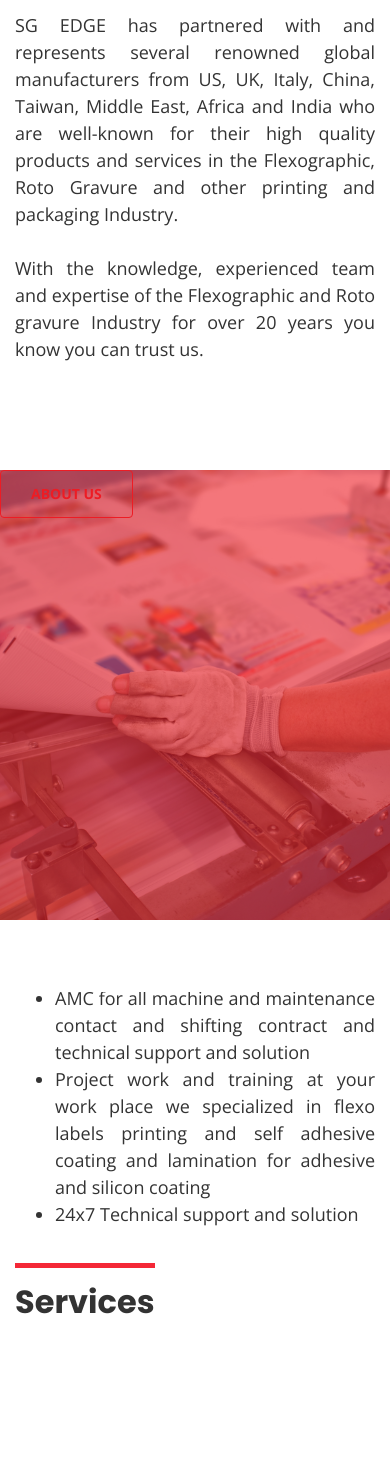
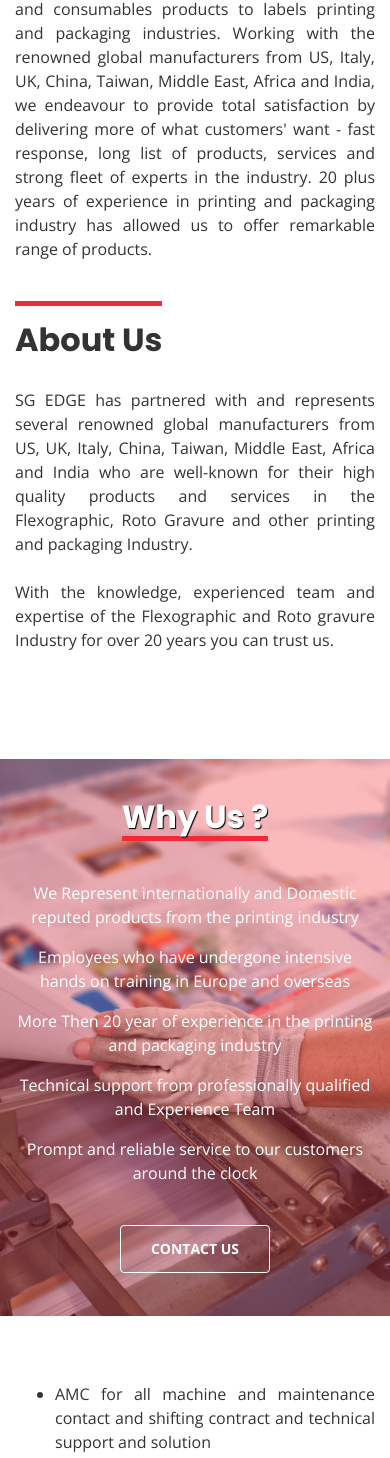
Before and after one commit to sushmitg/sgedge, a website: page app/index.html in a window 390 px wide. Shown: the part 542-2000 px from the top of the page. Before the commit the page ends 1970 px from the top, so only its background shows below. Drawn offline with nearby package versions, Linux system fonts and the light colour scheme.

Commit message:
Footer Parallax + mobile nav fix

```diff
--- a/app/assets/css/base/_btn.css
+++ b/app/assets/css/base/_btn.css
@@ -14,12 +14,16 @@
   cursor: pointer;
   z-index: 0;
 
-  &:hover {
+  &--white {
+    border-color: #fff;
+  }
+
+  &:hover, &--white {
     color: #fff;
   }
 
-  &:before, &:after {
-    background-color: #ed1c24;
+  &--white:hover {
+    color: #ed1c24;
   }
 
   &:before {
@@ -42,6 +46,10 @@
     transition-timing-function: ease-out;
   }
 
+  &--white:before, &--white:after, &--white span:before, &--white span:after {
+    background-color: #fff;
+  }
+
   & span:before, & span:after {
   top: auto;
   bottom: 0;
@@ -59,4 +67,8 @@
     height: 100%;
     transition-timing-function: cubic-bezier(0.52, 1.64, 0.37, 0.66);
   }
+
+  &--animated {
+    animation: 2500ms ease-in-out 0s normal both 1 running bounceInUp;
+  }
 }
--- a/app/assets/css/modules/_brand-logo.css
+++ b/app/assets/css/modules/_brand-logo.css
@@ -1,12 +1,14 @@
 .brand-logo {
   width: 100px;
   position: absolute;
-  padding: 7px 5px;
+  padding-top: 7px;
   transform-origin: 0 0;
   transition: all 0.5s;
+
   @mixin tablet-portrait-up {
     width: 200px;
   }
+
   @mixin tablet-portrait-up{
     &__shrink {
       transform: scale(0.6);
--- /dev/null
+++ b/app/assets/css/modules/_footer.css
@@ -0,0 +1,7 @@
+footer {
+  left: 0;
+  right: 0;
+  bottom: 0;
+  z-index: -999;
+  position: fixed;
+}
--- a/app/assets/css/modules/_heading.css
+++ b/app/assets/css/modules/_heading.css
@@ -21,4 +21,12 @@
   &--right {
     text-align: right;
   }
+
+  &--center {
+    border: 0;
+    padding: 0;
+    margin-bottom: 30px;
+    border-bottom: 5px solid $mainRed;
+    text-shadow: 1px 1px 1px #000;
+  }
 }
--- a/app/assets/css/modules/_large-hero.css
+++ b/app/assets/css/modules/_large-hero.css
@@ -2,6 +2,7 @@
   height: 40vh;
   position: relative;
   background-attachment: fixed;
+  background-color: #fff;
   background-image: url(https://www.transparenttextures.com/patterns/skulls.png);
 
   @mixin tablet-landscape-up {
--- a/app/assets/css/modules/_loader.css
+++ b/app/assets/css/modules/_loader.css
@@ -17,7 +17,7 @@
   position: absolute;
   top: 50%;
   left: 50%;
-  transform: rotateZ(45deg) translate(-50%, -50%);
+  transform: rotateZ(45deg) translate(-100%, -50%);
 }
 
 .sk-folding-cube .sk-cube {
--- a/app/assets/css/modules/_navbar.css
+++ b/app/assets/css/modules/_navbar.css
@@ -24,6 +24,7 @@ header {
       box-shadow: 0 15px 15px #777;
       transform: rotate(0.5deg) translateZ(-1em);
     }
+
     @mixin tablet-landscape-up {
       width: 70%;
     }
@@ -32,9 +33,10 @@ header {
 
 .navbar {
   text-align: right;
-  border-bottom: 1px solid #ccc;
+
   @mixin tablet-portrait-up {
     border: none;
+    margin-right: -1.225rem;
   }
 }
 
@@ -50,6 +52,7 @@ header {
   width: 100%;
   height: 100vh;
   background: rgba(255, 255, 255, 0.9);
+
   @mixin tablet-portrait-up {
     padding: 0;
     display: block;
@@ -59,6 +62,7 @@ header {
   }
   &__item {
     display: block;
+
     @mixin tablet-portrait-up {
       display: inline-block;
     }
--- a/app/assets/css/modules/_onscrollreveal.css
+++ b/app/assets/css/modules/_onscrollreveal.css
@@ -1,3 +1,3 @@
 .fadeInUp{
     animation-duration: 2s;
-  }
+}
--- a/app/assets/css/modules/_page-section.css
+++ b/app/assets/css/modules/_page-section.css
@@ -1,5 +1,7 @@
 .page-section {
   padding: 4.5rem 0;
+  background-color: #fff;
+
   &--dark {
     background-color: $darkGrey;
   }
--- a/app/assets/css/modules/_paragraph.css
+++ /dev/null
@@ -1,7 +0,0 @@
-.paragraph {
-  margin: 0;
-  margin-top: -7px;
-  text-align: justify;
-  font-size: 1.125rem;
-  line-height: 1.5;
-}
--- a/app/assets/css/modules/_parallax.css
+++ b/app/assets/css/modules/_parallax.css
@@ -1,18 +1,31 @@
 .parallax{
+  min-height: 400px;
+  position: relative;
+  padding: 2.5rem 0;
   background-image: url(../../assets/images/printing.jpg);
   background-repeat: no-repeat;
   background-size: cover;
   background-position: center;
   background-attachment: fixed;
-  height: 450px;
+
+  &.overlay{
     position: relative;
 
-  & .overlay{
+    &:before {
       position: absolute;
+      content: "";
       top: 0;
       left: 0;
       width: 100%;
       height: 100%;
+      opacity: 0;
+      opacity: .5;
+      background-color: red;
       background: rgba(237, 28, 36, 0.6);
     }
   }
+
+  & .paragraph {
+    margin-bottom: 40px;
+  }
+}
--- a/app/assets/css/modules/_row.css
+++ b/app/assets/css/modules/_row.css
@@ -20,5 +20,9 @@
       float: left;
       width: 75%;
     }
+    &__12 {
+      float: left;
+      width: 100%;
+    }
   }
 }
--- /dev/null
+++ b/app/assets/css/modules/_text.css
@@ -0,0 +1,42 @@
+.paragraph, .introduction--text {
+  margin: 0;
+  margin-top: -6px;
+  text-align: justify;
+  line-height: 1.5;
+  font-size: 1rem;
+
+  @mixin tablet-portrait-up {
+    font-size: 1.125rem;
+  }
+}
+
+.introduction--text {
+  margin: 0;
+  margin-bottom: 40px;
+  &--justify{
+    margin: 0;
+    text-align: justify;
+  }
+
+  @mixin tablet-landscape-up {
+    &--underline{
+      line-height: 2.3;
+      font-size: 1.25rem;
+      border-bottom: 1px solid #ddd;
+      padding-bottom: 10px;
+      text-align: justify;
+    }
+  }
+}
+
+.text {
+  &--red {
+    color: $mainRed;
+  }
+  &--white {
+    color: #fff;
+  }
+  &--center {
+    text-align: center;
+  }
+}
--- a/app/assets/css/styles.css
+++ b/app/assets/css/styles.css
@@ -6,7 +6,6 @@
 @import "base/_btn";
 @import "modules/_onscrollreveal";
 @import "modules/_heading";
-@import "modules/_paragraph";
 @import "modules/_wrapper";
 @import "modules/_page-section";
 @import "modules/_parallax";
@@ -16,3 +15,5 @@
 @import "modules/_large-hero";
 @import "modules/_row";
 @import "modules/_loader";
+@import "modules/_text";
+@import "modules/_footer";
--- a/app/index.html
+++ b/app/index.html
@@ -14,7 +14,7 @@
     <div class="container">
       <div class="brand-logo">
         <img src="assets/images/sgedge-logo.png" alt="sgedge logo">
-      </div>
+      </div><!--brand-logo-->
       <nav class="navbar">
         <button class="hamburger hamburger--emphatic" type="button">
           <span class="hamburger-box">
@@ -26,27 +26,43 @@
             <a href="/" class="menu__link">Home</a>
           </li>
           <li class="menu__item">
-            <a href="/" class="menu__link">About</a>
+            <a href="#about-us" class="menu__link">About</a>
           </li>
           <li class="menu__item">
-            <a href="/" class="menu__link">Services</a>
+            <a href="#services" class="menu__link">Services</a>
           </li>
           <li class="menu__item">
-            <a href="#" class="menu__link">Contact Us</a>
+            <a href="/" class="menu__link">Products</a>
+          </li>
+          <li class="menu__item">
+            <a href="#contact-us" class="menu__link">Contact Us</a>
           </li>
         </ul>
-      </nav>
+      </nav><!--navbar-->
     </div>
-  </header>
+  </header><!--header-->
   <div class="large-hero">
     <div class="large-hero__text-content">
       <h1 class="large-hero__title">SG EDGE</h1>
       <p class="large-hero__subtitle">Paradise of Printing and Packaging</p>
-    </div>
-  </div>
+    </div><!--large-hero__text-content-->
+  </div><!--large-hero-->
   <div id="about-us" class="page-section">
     <div class="container">
-      <div class="on-scroll-reveal">
+      <div class="on-scroll-reveal" data-animation="fadeInUp" data-offset="80%">
+        <div class="row row--gutters">
+          <div class="row__12">
+            <div class="introduction--text">
+              <p class="introduction--text--justify">
+                <span class="introduction--text--underline">
+                  At <span class="text--red">SG EDGE</span> we aspire to provide high quality Flexographic, Narrow web flexo, Letter press, Waterless offset roll to roll, finishing/converting and consumables products to labels printing and packaging industries. Working with the renowned global manufacturers from US, Italy, UK, China, Taiwan, Middle East, Africa and India, we endeavour to provide total satisfaction by delivering more of what customers' want - fast response, long list of products, services and strong fleet of experts in the industry. 20 plus years of experience in printing and packaging industry has allowed us to offer remarkable range of products.
+                </span>
+              </p>
+            </div><!--.introduction__text-->
+          </div><!--row__12-->
+        </div><!--row-->
+      </div><!--.on-scroll-reveal-->
+      <div class="on-scroll-reveal" data-animation="fadeInUp" data-offset="80%">
         <div class="row row--gutters">
           <div class="row__3">
             <span class="heading heading--right">About Us</span>
@@ -55,23 +71,39 @@
             <p class="paragraph">
               SG EDGE has partnered with and represents several renowned global manufacturers from US, UK, Italy, China, Taiwan, Middle East, Africa and India who are well-known for their high quality products and services in the Flexographic, Roto Gravure and other
               printing and packaging Industry.
-              <br><br> With the knowledge, experienced team and expertise of the Flexographic and Roto gravure Industry for over 20 years you know you can trust us.
+              <br><br> With the knowledge, experienced team and expertise of the Flexographic and Roto gravure Industry for over 20 years you can trust us.
             </p>
           </div>
         </div>
+      </div><!--.on-scroll-reveal-->
+    </div><!--.container-->
+  </div> <!--#about us-->
+  <div id="why-us" class="parallax overlay page-section">
+    <div class="container">
+        <div class="text--center text--white">
+          <div class="on-scroll-reveal" data-animation="bounceInUp" data-offset="80%">
+            <span class="heading heading--center">Why Us ?</span>
+          </div>
+          <div class="on-scroll-reveal" data-animation="bounceInUp" data-offset="80%">
+            <div class="paragraph text--center">
+              <p>We Represent internationally and Domestic reputed products from the printing industry</p>
+              <p>Employees who have undergone intensive hands on training in Europe and overseas</p>
+              <p>More Then 20 year of experience in the printing and packaging industry</p>
+              <p>Technical support from professionally qualified and Experience Team</p>
+              <p>Prompt and reliable service to our customers around the clock</p>
+            </div>
+          </div>
+          <div class="on-scroll-reveal" data-animation="bounceInUp" data-offset="100%">
+            <a href="" class="btn btn--white">
+              <span>Contact Us</span>
+            </a><!--btn-->
+          </div>
       </div>
     </div>
-  </div>
-  <div class="parallax page-section">
-    <div class="overlay">
-      <a href="" class="btn">
-        <span>About Us</span>
-      </a>
-    </div>
-  </div>
+  </div><!--#why-us parallax-->
   <div id="services" class="page-section">
     <div class="container">
-      <div class="on-scroll-reveal">
+      <div class="on-scroll-reveal" data-animation="fadeInUp" data-offset="80%">
         <div class="row row--gutters">
           <div class="row__9">
             <ul class="paragraph">
@@ -79,14 +111,24 @@
               <li>Project work and training at your work place we specialized in flexo labels printing and self adhesive coating and lamination for adhesive and silicon coating</li>
               <li>24x7 Technical support and solution</li>
             </ul>
-          </div>
+          </div><!--row__9-->
           <div class="row__3">
             <span class="heading heading--left">Services</span>
-          </div>
-        </div>
+          </div><!--row__3-->
+        </div><!--row-->
       </div>
     </div>
-  </div>
+  </div><!--services-->
+  <div id="contact-us" class="page-section">
+    <div class="container">
+
+    </div>
+  </div><!--contact-us-->
+  <footer class="page-section page-section--dark">
+    <div class="container">
+
+    </div>
+  </footer><!--footer-->
   <div class="loader">
     <div class="sk-folding-cube">
     <div class="sk-cube1 sk-cube"></div>
@@ -94,7 +136,7 @@
     <div class="sk-cube4 sk-cube"></div>
     <div class="sk-cube3 sk-cube"></div>
   </div>
-  </div>
+</div><!--loader-->
   <script src="temp/js/app.js" charset="utf-8"></script>
 </body>
 
--- a/app/temp/css/styles.css
+++ b/app/temp/css/styles.css
@@ -632,11 +632,14 @@ a:hover, a:focus {
   cursor: pointer;
   z-index: 0;
 }
-.btn:hover {
+.btn--white {
+    border-color: #fff;
+  }
+.btn:hover, .btn--white {
     color: #fff;
   }
-.btn:before, .btn:after {
-    background-color: #ed1c24;
+.btn--white:hover {
+    color: #ed1c24;
   }
 .btn:before {
     left: 0;
@@ -657,6 +660,9 @@ a:hover, a:focus {
     -webkit-transition-timing-function: ease-out;
             transition-timing-function: ease-out;
   }
+.btn--white:before, .btn--white:after, .btn--white span:before, .btn--white span:after {
+    background-color: #fff;
+  }
 .btn span:before, .btn span:after {
   top: auto;
   bottom: 0;
@@ -671,6 +677,10 @@ a:hover, a:focus {
     height: 100%;
     -webkit-transition-timing-function: cubic-bezier(0.52, 1.64, 0.37, 0.66);
             transition-timing-function: cubic-bezier(0.52, 1.64, 0.37, 0.66);
+  }
+.btn--animated {
+    -webkit-animation: 2500ms ease-in-out 0s normal both 1 running bounceInUp;
+            animation: 2500ms ease-in-out 0s normal both 1 running bounceInUp;
   }
 .fadeInUp{
     -webkit-animation-duration: 2s;
@@ -700,12 +710,12 @@ a:hover, a:focus {
 .heading--right {
     text-align: right;
   }
-.paragraph {
-  margin: 0;
-  margin-top: -7px;
-  text-align: justify;
-  font-size: 1.125rem;
-  line-height: 1.5;
+.heading--center {
+    border: 0;
+    padding: 0;
+    margin-bottom: 30px;
+    border-bottom: 5px solid #f42837;
+    text-shadow: 1px 1px 1px #000;
   }
 .container {
   padding: 0 15px;
@@ -731,26 +741,38 @@ a:hover, a:focus {
   }
 .page-section {
   padding: 4.5rem 0;
+  background-color: #fff;
 }
 .page-section--dark {
     background-color: #161616;
   }
 .parallax{
+  min-height: 400px;
+  position: relative;
+  padding: 2.5rem 0;
   background-image: url(../../assets/images/printing.jpg);
   background-repeat: no-repeat;
   background-size: cover;
   background-position: center;
   background-attachment: fixed;
-  height: 450px;
+}
+.parallax.overlay{
     position: relative;
   }
-.parallax .overlay{
+.parallax.overlay:before {
       position: absolute;
+      content: "";
       top: 0;
       left: 0;
       width: 100%;
       height: 100%;
+      opacity: 0;
+      opacity: .5;
+      background-color: red;
       background: rgba(237, 28, 36, 0.6);
+    }
+.parallax .paragraph {
+    margin-bottom: 40px;
   }
 header {
   top: 0;
@@ -790,11 +812,11 @@ header:after {
   }
 .navbar {
   text-align: right;
-  border-bottom: 1px solid #ccc;
 }
 @media (min-width: 600px) {
 .navbar {
-    border: none
+    border: none;
+    margin-right: -1.225rem
 }
   }
 .menu {
@@ -857,7 +879,7 @@ header:after {
 .brand-logo {
   width: 100px;
   position: absolute;
-  padding: 7px 5px;
+  padding-top: 7px;
   -webkit-transform-origin: 0 0;
           transform-origin: 0 0;
   -webkit-transition: all 0.5s;
@@ -991,6 +1013,7 @@ header:after {
   height: 40vh;
   position: relative;
   background-attachment: fixed;
+  background-color: #fff;
   background-image: url(https://www.transparenttextures.com/patterns/skulls.png);
 }
 @media (min-width: 900px) {
@@ -1107,6 +1130,10 @@ header:after {
       float: left;
       width: 75%;
     }
+    .row__12 {
+      float: left;
+      width: 100%;
+    }
   }
 .loader {
   position: fixed;
@@ -1126,8 +1153,8 @@ header:after {
   position: absolute;
   top: 50%;
   left: 50%;
-  -webkit-transform: rotateZ(45deg) translate(-50%, -50%);
-          transform: rotateZ(45deg) translate(-50%, -50%);
+  -webkit-transform: rotateZ(45deg) translate(-100%, -50%);
+          transform: rotateZ(45deg) translate(-100%, -50%);
 }
 .sk-folding-cube .sk-cube {
   float: left;
@@ -1208,3 +1235,48 @@ header:after {
     opacity: 0;
   }
 }
+.paragraph, .introduction--text {
+  margin: 0;
+  margin-top: -6px;
+  text-align: justify;
+  line-height: 1.5;
+  font-size: 1rem;
+}
+@media (min-width: 600px) {
+.paragraph, .introduction--text {
+    font-size: 1.125rem
+}
+  }
+.introduction--text {
+  margin: 0;
+  margin-bottom: 40px;
+}
+.introduction--text--justify{
+    margin: 0;
+    text-align: justify;
+  }
+@media (min-width: 900px) {
+    .introduction--text--underline{
+      line-height: 2.3;
+      font-size: 1.25rem;
+      border-bottom: 1px solid #ddd;
+      padding-bottom: 10px;
+      text-align: justify;
+    }
+  }
+.text--red {
+    color: #f42837;
+  }
+.text--white {
+    color: #fff;
+  }
+.text--center {
+    text-align: center;
+  }
+footer {
+  left: 0;
+  right: 0;
+  bottom: 0;
+  z-index: -999;
+  position: fixed;
+}
--- a/app/temp/js/app.js
+++ b/app/temp/js/app.js
@@ -69,97 +69,39 @@
 
 __webpack_require__(1);
 
-
 function attach(element, listener, ev, tf) {
-
-  if (element.attachEvent) {
-
+  if (element.attachEvent) { //if it's <= IE8
     element.attachEvent("on" + listener, ev);
-
   } else {
-
     element.addEventListener(listener, ev, tf);
-
   }
-
 }
 
 function fadeOut(element, startLevel, endLevel, duration, callback) {
-
   var fOInt;
-
   op = startLevel;
-
   fOInt = setInterval(function() {
-
     if (op <= endLevel) {
-
       element.style.opacity = endLevel;
       element.style.filter = "alpha(opacity = " + endLevel + ")";
-
       clearInterval(fOInt);
-
       if (typeof callback == 'function') callback(true);
-
     } else {
-
       op -= 0.1;
       element.style.opacity = op;
       element.style.filter = "alpha(opacity = " + op * 100 + ")";
+    }
+  }, duration);
+}
 
-    }
-
-  }, duration);
-
-}
 var loader = document.querySelector('.loader');
-
 attach(window, 'load', function() {
   fadeOut(loader, 1, 0, 50, function(cb) {
     loader.style.display = 'none';
   });
-
   var heroText = document.querySelector('.large-hero__text-content');
-
   heroText.classList += ' fadeInUp--Hero';
-
 }, false);
-
-// function fadeOut(el){
-//   el.style.opacity = 1;
-//
-//   (function fade() {
-//     if ((el.style.opacity -= .1) < 0) {
-//       el.style.display = "none";
-//     } else {
-//       requestAnimationFrame(fade);
-//     }
-//   })();
-// };
-//
-// window.addEventListener('load', fadeOut(el));
-
-// // Show loader while page loads....
-// function onReady(callback) {
-//     var intervalID = window.setInterval(checkReady, 2000);
-//     function checkReady() {
-//         if (document.getElementsByTagName('body')[0] !== undefined) {
-//             window.clearInterval(intervalID);
-//             callback.call(this);
-//         }
-//     }
-// }
-//
-// function show(el, value) {
-//     document.querySelector(el).style.display = value ? 'block' : 'none';
-// }
-//
-// onReady(function () {
-//     show('.loader', false);
-//     show('body', true);
-// });
-
-
 
 // Shrink Logo on scroll
 // Look for Logo
@@ -176,25 +118,26 @@ document.addEventListener('scroll', function() {
   }
 });
 
-
-
 // Reveal on Scroll Animation -- Waypoints.js
 [].forEach.call(document.querySelectorAll('.on-scroll-reveal'), function(el) {
+  var animationClass = el.dataset.animation;
+  var offset = el.dataset.offset;
   // Add class animated frome Animate.css and
+  el.classList.add('animated');
   // opacity to 0 to hide element initially...
-  el.className += ' animated';
-  el.style.opacity = 0;
+  el.style.opacity = '0';
   // adding on scroll trigger using waypoints.js
   var waypoint = new Waypoint({
     element: el,
     handler: function() {
-      this.element.className += ' fadeInUp';
+      this.element.classList.add(animationClass);
+      el.style.opacity = '1';
     },
-    offset: '80%'
+    offset: offset
   })
 });
 
-
+// Mobile hamburger Click functionality
 // Look for .hamburger
 var hamburger = document.querySelector(".hamburger");
 var menu = document.querySelector(".menu");
@@ -209,6 +152,32 @@ hamburger.addEventListener("click", function() {
     menu.style.display = "none";
   }
 });
+
+// Hide Menu when clicked on anchor
+menu.addEventListener("click", function (e) {
+  if (e.target.nodeName = "A") {
+    menu.style.display = "none"
+    hamburger.classList.toggle("is-active");
+  }
+});
+
+//Contact Us section Bottom Margin equals to Footer height for Reveal Parallax effect.
+function getStyle(oElm, strCssRule) {
+ 	var strValue = "";
+ 	if(document.defaultView && document.defaultView.getComputedStyle){
+ 		strValue = document.defaultView.getComputedStyle(oElm, "").getPropertyValue(strCssRule);
+ 	}
+ 	else if(oElm.currentStyle){
+ 		strCssRule = strCssRule.replace(/\-(\w)/g, function (strMatch, p1){
+ 			return p1.toUpperCase();
+ 		});
+ 		strValue = oElm.currentStyle[strCssRule];
+ 	}
+ 	return strValue;
+}
+
+var footerHeight = getStyle(document.querySelector('footer'), "height");
+document.querySelector('#contact-us').style.marginBottom =  footerHeight;
 
 
 /***/ }),
--- a/package.json
+++ b/package.json
@@ -35,7 +35,6 @@
   "dependencies": {
     "animate.css": "^3.5.2",
     "normalize.css": "^7.0.0",
-    "particle.js": "^1.0.7",
     "waypoints": "^4.0.1"
   }
 }
```
Also changed, not shown: app/assets/js/app.js (+38 -69 lines). Lines whose indentation alone changed are shown as unchanged.
